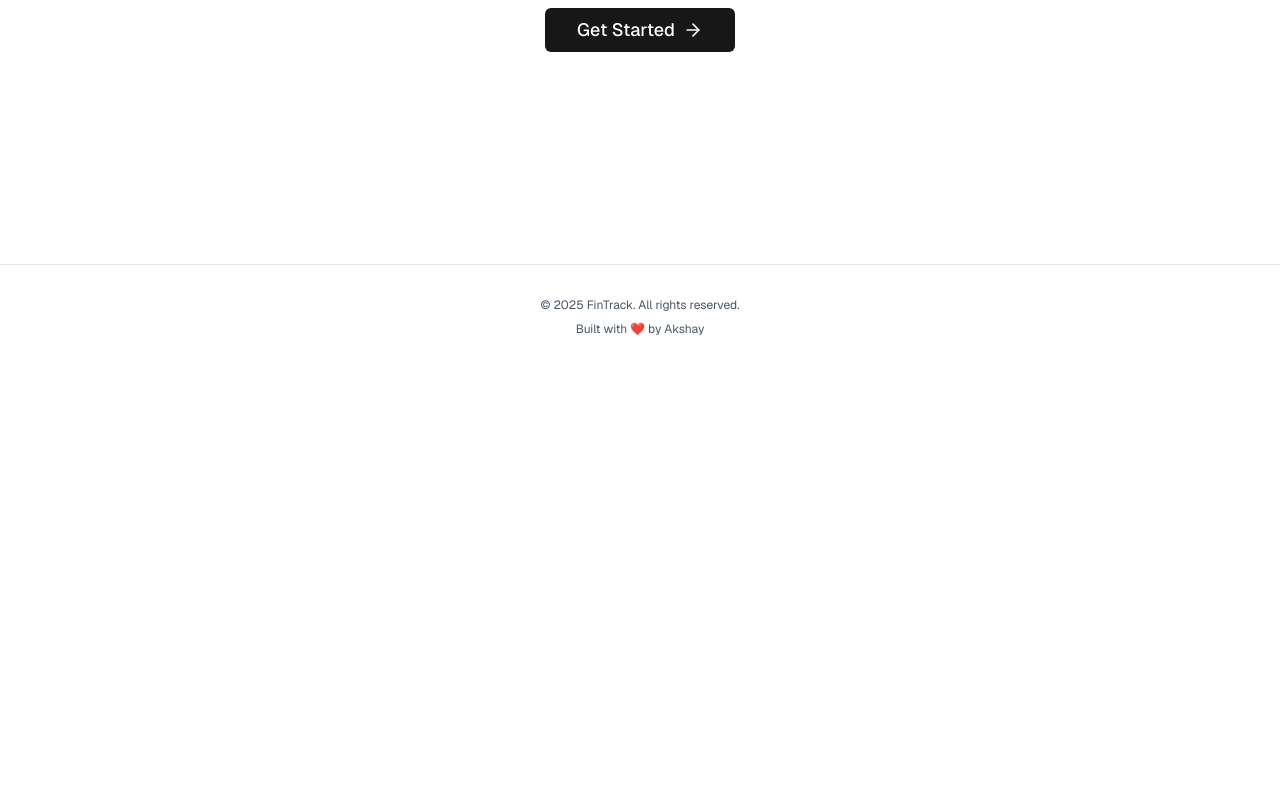
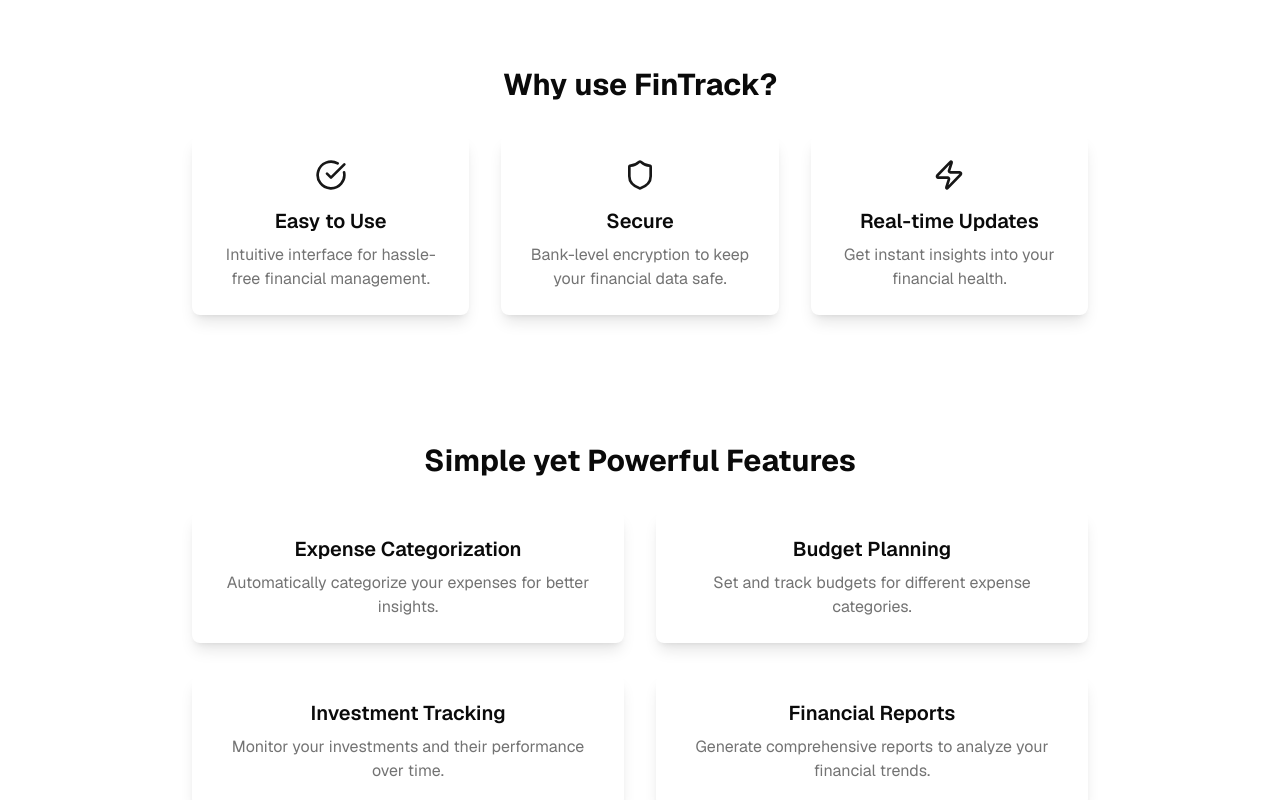
Before and after one commit to akshay0611/fintrack, a Next.js app: page / in a window 1280 px wide. Shown: the part 800-1600 px from the top of the page. Before the commit the page ends 1169 px from the top, so only its background shows below. Built offline with nearby package versions, Linux system fonts and the light colour scheme; no server answers.

Commit message:
ui changes

```diff
--- a/app/layout.tsx
+++ b/app/layout.tsx
@@ -44,14 +44,15 @@ export default function RootLayout({
                   <div className="flex gap-5 items-center font-semibold">
                     <Link href={"/"}>FinTrack</Link>
                   </div>
+                  <div className="flex items-center gap-4">
                     {!hasEnvVars ? <EnvVarWarning /> : <HeaderAuth />}
+                    <ThemeSwitcher />
                   </div>
-                <ThemeSwitcher />
+                </div>
               </nav>
               <div className="flex flex-col gap-20 max-w-5xl p-5">
                 {children}
               </div>
-
               <footer className="w-full flex flex-col items-center justify-center border-t mx-auto text-center text-xs gap-2 py-8">
                 <p className="text-gray-600 dark:text-gray-400">
                   © {new Date().getFullYear()} FinTrack. All rights reserved.
--- a/components/header-auth.tsx
+++ b/components/header-auth.tsx
@@ -62,9 +62,9 @@ export default async function AuthButton() {
       <Button asChild size="sm" variant={"outline"}>
         <Link href="/sign-in">Sign in</Link>
       </Button>
-      <Button asChild size="sm" variant={"default"}>
+      {/* <Button asChild size="sm" variant={"default"}>
         <Link href="/sign-up">Sign up</Link>
-      </Button>
+      </Button> */}
     </div>
   );
 }
--- a/components/hero.tsx
+++ b/components/hero.tsx
@@ -3,11 +3,13 @@
 import { useState, useEffect } from "react"
 import { motion } from "framer-motion"
 import { Button } from "@/components/ui/button"
-import { ArrowRight, DollarSign, PieChart, TrendingUp } from "lucide-react"
-import type React from "react" // Added import for React
+import { ArrowRight, DollarSign, PieChart, TrendingUp, CheckCircle, Shield, Zap } from "lucide-react"
+import { useRouter } from "next/navigation"
+import type React from "react"
 
 export default function Hero() {
   const [mounted, setMounted] = useState(false)
+  const router = useRouter()
 
   useEffect(() => {
     setMounted(true)
@@ -70,9 +72,64 @@ export default function Hero() {
           animate={{ opacity: 1, y: 0 }}
           transition={{ delay: 0.6, duration: 0.5 }}
         >
-          <Button size="lg" className="mt-8 text-lg">
+          <Button size="lg" className="mt-8 text-lg" onClick={() => router.push("/sign-in")}>
             Get Started <ArrowRight className="ml-2 h-5 w-5" />
           </Button>
+        </motion.div>
+
+        {/* Why use FinTrack? Section */}
+        <motion.div
+          className="mt-16"
+          initial={{ opacity: 0, y: 20 }}
+          animate={{ opacity: 1, y: 0 }}
+          transition={{ delay: 0.8, duration: 0.5 }}
+        >
+          <h2 className="text-3xl font-bold mb-8">Why use FinTrack?</h2>
+          <div className="grid grid-cols-1 md:grid-cols-3 gap-8">
+            <ReasonCard
+              icon={<CheckCircle className="w-8 h-8 text-primary" />}
+              title="Easy to Use"
+              description="Intuitive interface for hassle-free financial management."
+            />
+            <ReasonCard
+              icon={<Shield className="w-8 h-8 text-primary" />}
+              title="Secure"
+              description="Bank-level encryption to keep your financial data safe."
+            />
+            <ReasonCard
+              icon={<Zap className="w-8 h-8 text-primary" />}
+              title="Real-time Updates"
+              description="Get instant insights into your financial health."
+            />
+          </div>
+        </motion.div>
+
+        {/* Simple yet Powerful Features Section */}
+        <motion.div
+          className="mt-16"
+          initial={{ opacity: 0, y: 20 }}
+          animate={{ opacity: 1, y: 0 }}
+          transition={{ delay: 1, duration: 0.5 }}
+        >
+          <h2 className="text-3xl font-bold mb-8">Simple yet Powerful Features</h2>
+          <div className="grid grid-cols-1 md:grid-cols-2 gap-8">
+            <FeatureDetailCard
+              title="Expense Categorization"
+              description="Automatically categorize your expenses for better insights."
+            />
+            <FeatureDetailCard
+              title="Budget Planning"
+              description="Set and track budgets for different expense categories."
+            />
+            <FeatureDetailCard
+              title="Investment Tracking"
+              description="Monitor your investments and their performance over time."
+            />
+            <FeatureDetailCard
+              title="Financial Reports"
+              description="Generate comprehensive reports to analyze your financial trends."
+            />
+          </div>
         </motion.div>
       </motion.div>
     </div>
@@ -91,3 +148,26 @@ function FeatureCard({ icon, title }: { icon: React.ReactNode; title: string })
     </motion.div>
   )
 }
+
+function ReasonCard({ icon, title, description }: { icon: React.ReactNode; title: string; description: string }) {
+  return (
+    <motion.div
+      className="flex flex-col items-center p-6 bg-card rounded-lg shadow-lg"
+      whileHover={{ scale: 1.05 }}
+      whileTap={{ scale: 0.95 }}
+    >
+      <div className="text-primary mb-4">{icon}</div>
+      <h3 className="text-xl font-semibold mb-2">{title}</h3>
+      <p className="text-muted-foreground text-center">{description}</p>
+    </motion.div>
+  )
+}
+
+function FeatureDetailCard({ title, description }: { title: string; description: string }) {
+  return (
+    <motion.div className="p-6 bg-card rounded-lg shadow-lg" whileHover={{ scale: 1.02 }} whileTap={{ scale: 0.98 }}>
+      <h3 className="text-xl font-semibold mb-2">{title}</h3>
+      <p className="text-muted-foreground">{description}</p>
+    </motion.div>
+  )
+}
```
Lines whose indentation alone changed are shown as unchanged.
